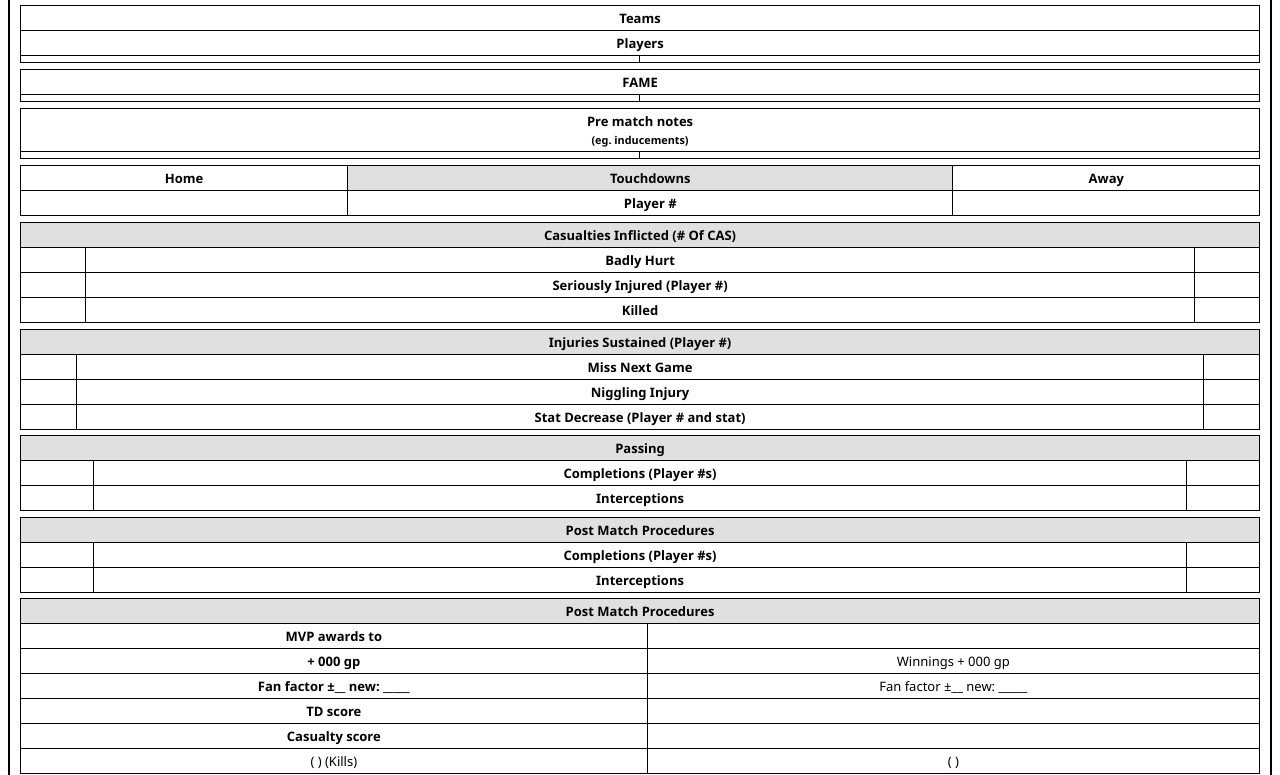
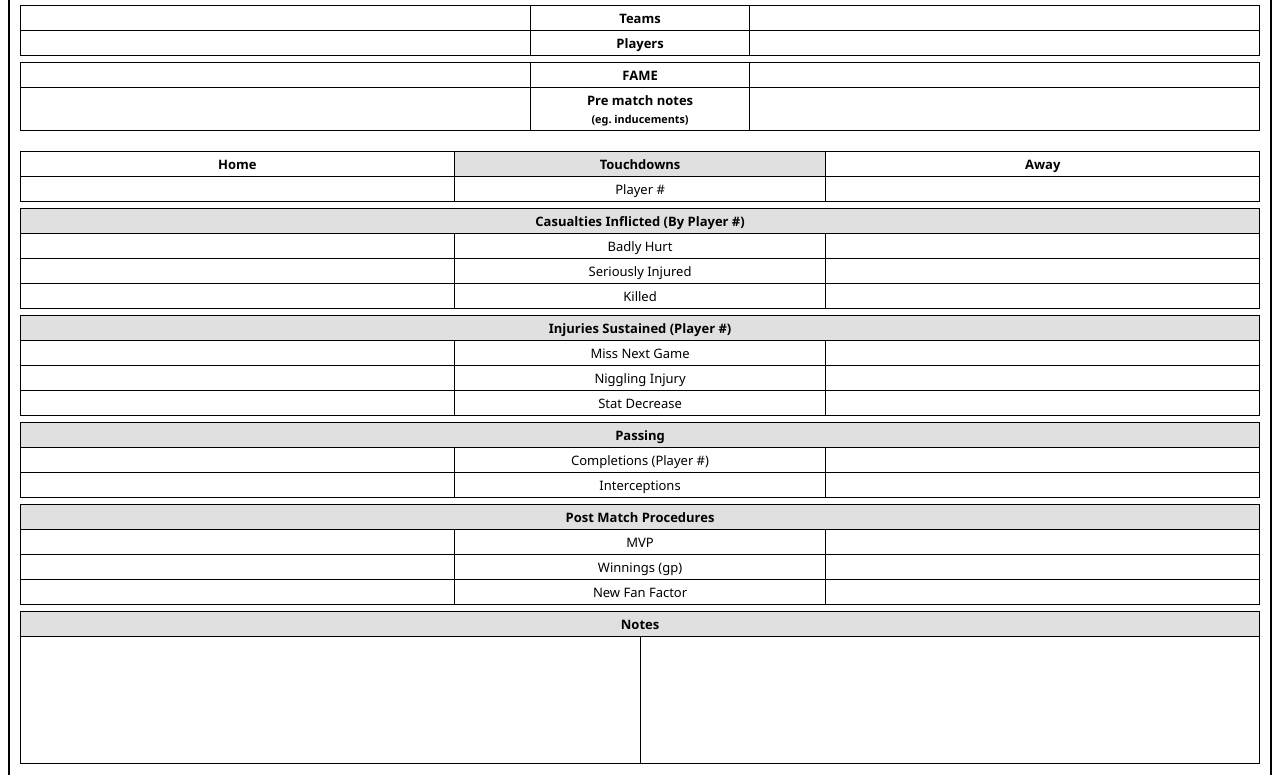
Before and after one commit to xarop-pa-toss/scrimba_fullstack_course_scoreboard, a plain HTML site: page matchscore/matchscore.html in a window 1280 px wide. Shown: the part 57-832 px from the top of the page. Drawn offline with Linux system fonts and the light colour scheme.

Commit message:
matchscore

```diff
--- a/matchscore/matchscore.html
+++ b/matchscore/matchscore.html
@@ -14,20 +14,31 @@
       <span>Round ____</span>
     </div>
 
-    <table>
-      <tr><th colspan="2">Teams</th></tr>
-      <tr><th colspan="2">Players</th></tr>
-      <tr><td></td><td></td></tr>
+    <table class="header">
+      <tr>
+        <td></td>
+        <th class="info-header" style="width: 15%" colspan="3">Teams</th>
+        <td></td>
+      </tr>
+      <tr>
+        <td></td>
+        <th class="info-header" style="width: 15%" colspan="3">Players</th>
+        <td></td>
+      </tr>
     </table>
 
-    <table>
-      <tr><th colspan="2">FAME</th></tr>
-      <tr><td></td><td></td></tr>
-    </table>
-
-    <table>
-      <tr><th colspan="2">Pre match notes <br><small>(eg. inducements)</small></th></tr>
-      <tr><td></td><td></td></tr>
+    <table class="header" style="margin-bottom: 20px;">
+      <tr>
+        <td></td>
+        <th class="info-header" style="width: 15%" colspan="3">FAME</th>
+        <td></td>
+      </tr>
+      <tr>
+        <td></td>
+        <th class="info-header" style="width: 15%" colspan="3">Pre match notes <br><small>(eg. inducements)</small>
+        </th>
+        <td></td>
+      </tr>
     </table>
 
     <table>
@@ -45,23 +56,23 @@
 
     <table>
       <tr>
-        <th class="section" colspan="3">Casualties Inflicted (# of CAS)</th>
+        <th class="section" colspan="3">Casualties Inflicted (By Player #)</th>
       </tr>
       <tr>
         <td></td>
         <td class="label">Badly Hurt</td>
         <td></td>
-      <tr>
+      </tr>
       <tr>
         <td></td>
-        <td class="label">Seriously Injured (Player #)</td>
+        <td class="label">Seriously Injured</td>
         <td></td>
-      <tr>
+      </tr>
       <tr>
         <td></td>
         <td class="label">Killed</td>
         <td></td>
-      <tr>
+      </tr>
     </table>
 
     <table>
@@ -72,17 +83,17 @@
         <td></td>
         <td class="label">Miss Next Game</td>
         <td></td>
-      <tr>
+      </tr>
       <tr>
         <td></td>
         <td class="label">Niggling Injury</td>
         <td></td>
-      <tr>
+      </tr>
       <tr>
         <td></td>
-        <td class="label">Stat Decrease (Player # and stat)</td>
+        <td class="label">Stat Decrease</td>
         <td></td>
-      <tr>
+      </tr>
     </table>
 
     <table>
@@ -91,47 +102,45 @@
       </tr>
       <tr>
         <td></td>
-        <td class="label">Completions (Player #s)</td>
+        <td class="label">Completions (Player #)</td>
         <td></td>
-      <tr>
+      </tr>
       <tr>
         <td></td>
         <td class="label">Interceptions</td>
         <td></td>
-      <tr>
+      </tr>
     </table>
 
     <table>
       <tr>
-        <th class="section" colspan="3">Post Match procedures</th>
+        <th class="section" colspan="3">Post match procedures</th>
       </tr>
       <tr>
         <td></td>
-        <td class="label">Completions (Player #s)</td>
+        <td class="label">MVP</td>
         <td></td>
-      <tr>
+      </tr>
       <tr>
         <td></td>
-        <td class="label">Interceptions</td>
+        <td class="label">Winnings (gp)</td>
         <td></td>
+      </tr>
       <tr>
-    </table>
-
-    <table>
-      <tr><th class="section" colspan="2">Post match procedures</th></tr>
-      <tr><td class="label">MVP awards to</td><td></td></tr>
-      <tr><td class="label">+ 000 gp</td><td>Winnings + 000 gp</td></tr>
-      <tr><td class="label">Fan factor ±__ new: _____</td><td>Fan factor ±__ new: _____</td></tr>
-      <tr><td class="label">TD score</td><td></td></tr>
-      <tr><td class="label">Casualty score</td><td></td></tr>
-      <tr><td>( ) (Kills)</td><td>( )</td></tr>
+        <td></td>
+        <td class="label">New Fan Factor</td>
+        <td></td>
+      </tr>
     </table>
 
     <table class="notes">
-      <tr><th class="section" colspan="2">Notes</th></tr>
-      <tr><td></td><td></td></tr>
-      <tr><td></td><td></td></tr>
-      <tr><td></td><td></td></tr>
+      <tr>
+        <th class="section" colspan="2">Notes</th>
+      </tr>
+      <tr>
+        <td></td>
+        <td></td>
+      </tr>
     </table>
   </div>
 </body>
--- a/matchscore/styles.css
+++ b/matchscore/styles.css
@@ -2,49 +2,73 @@
   size: A5;
   margin: 10mm;
 }
+
 body {
   font-family: "Segoe UI", Arial, sans-serif;
   color: #000;
   background: #fff;
 }
+
 .report {
   border: 2px solid #000;
   padding: 10px;
   width: 100%;
   box-sizing: border-box;
 }
+
 h1 {
   text-align: center;
   font-size: 18px;
   text-transform: uppercase;
   margin: 0 0 10px;
 }
+
 .topline {
   display: flex;
   justify-content: space-between;
   font-size: 14px;
   margin-bottom: 8px;
 }
+
 table {
   width: 100%;
   border-collapse: collapse;
   margin-bottom: 6px;
 }
-  th, td {
+
+th,
+td {
   border: 1px solid #000;
   padding: 3px 5px;
   font-size: 13px;
   text-align: center;
 }
+
 th.section {
   background: #e0e0e0;
   font-weight: bold;
   text-transform: capitalize;
 }
+
 td.label {
   text-align: center;
-    font-weight: 600;
+  font-weight: 400;
+  width: 25%;
 }
+
 .notes td {
-    height: 30px;
+  height: 120px;
 }
+
+/* apply only to 3-column tables */
+table:not(.notes) td:nth-child(1),
+table:not(.notes) th:nth-child(1),
+table:not(.notes) td:nth-child(3),
+table:not(.notes) th:nth-child(3) {
+  width: 35%;
+}
+
+table:not(.notes) td:nth-child(2),
+table:not(.notes) th:nth-child(2) {
+  width: 30%;
+}
```
Lines whose indentation alone changed are shown as unchanged.
